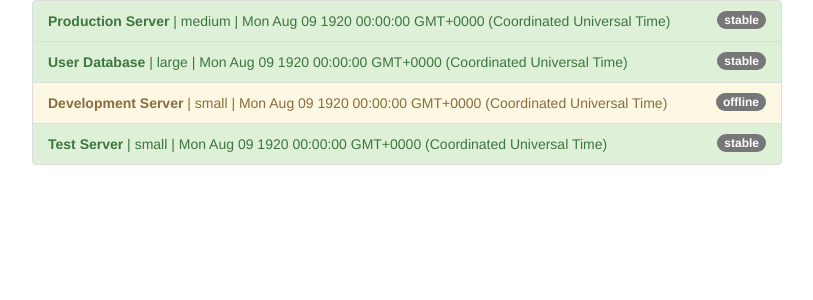
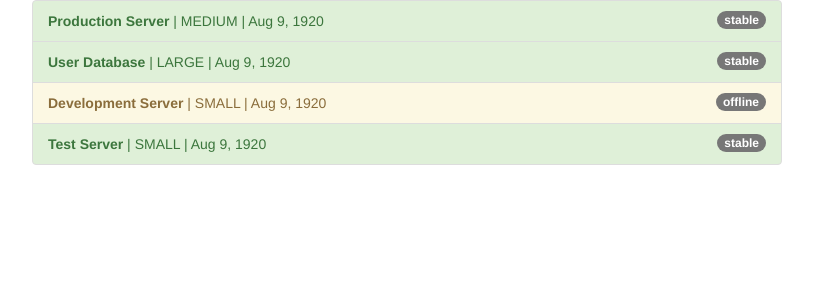
Before and after one commit to mc-carthy/ngChunks, an Angular app in the folder pipes/: page / in a window 1280 px wide. Shown: the top 300 px of the page, without its empty margins (233-1046 px from the left). Built offline with nearby package versions, Linux system fonts and the light colour scheme.

Commit message:
Using basic (uppercase/date) pipes

```diff
--- a/pipes/src/app/pipe-example/pipe-example.component.html
+++ b/pipes/src/app/pipe-example/pipe-example.component.html
@@ -10,7 +10,9 @@
                     <span class="badge">
                         {{ server.status }}
                     </span>
-                    <strong>{{ server.name }}</strong> | {{ server.instanceType }} | {{ server.started }}
+                    <strong>{{ server.name }}</strong> |
+                    {{ server.instanceType | uppercase }} |
+                    {{ server.started | date }}
                 </li>
             </ul>
         </div>
```
